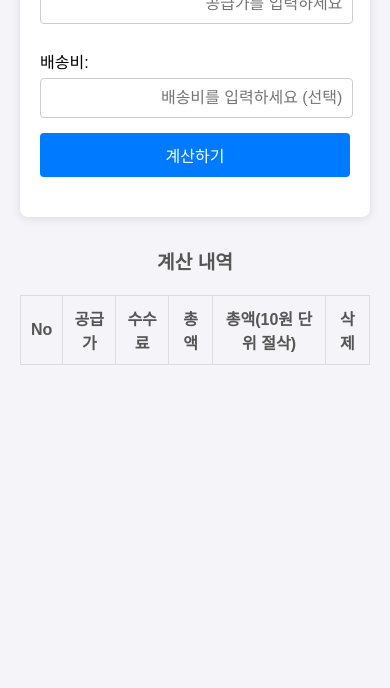
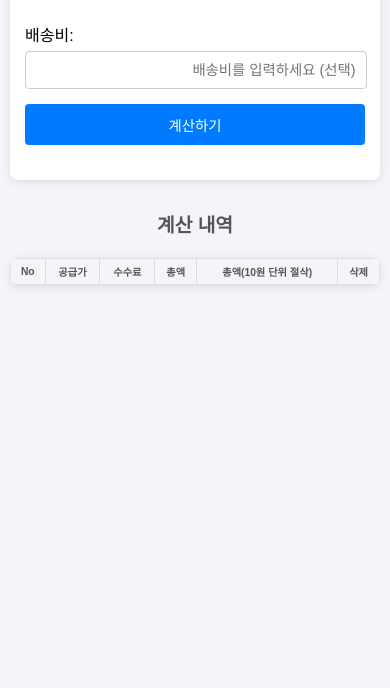
Before and after one commit to geese3/openproduct, a plain HTML site: page index.html in a window 390 px wide. Shown: the part 156-844 px from the top of the page. Drawn offline with Linux system fonts and the light colour scheme.

Commit message:
Update index.html

```diff
--- a/index.html
+++ b/index.html
@@ -68,10 +68,16 @@
         font-size: 1.2em;
         margin-bottom: 15px;
       }
+      .table-wrapper {
+        overflow-x: auto;
+        margin-top: 20px;
+        background: white;
+        border-radius: 8px;
+        box-shadow: 0 2px 10px rgba(0, 0, 0, 0.1);
+      }
       table {
         width: 100%;
         border-collapse: collapse;
-        margin: 20px auto;
       }
       table,
       th,
@@ -82,6 +88,7 @@
       td {
         padding: 10px;
         text-align: center;
+        font-size: 0.9em;
       }
       th {
         background-color: #f4f4f9;
@@ -93,9 +100,36 @@
         padding: 5px 10px;
         cursor: pointer;
         border-radius: 4px;
+        font-size: 0.8em;
       }
       .delete-btn:hover {
         background-color: #ff1a1a;
+      }
+
+      /* 반응형 스타일 */
+      @media (max-width: 600px) {
+        body {
+          padding: 10px;
+        }
+        .calculator {
+          padding: 15px;
+        }
+        .calculator h1 {
+          font-size: 1.2em;
+        }
+        .calculator input,
+        .calculator button {
+          font-size: 0.9em;
+        }
+        table,
+        th,
+        td {
+          font-size: 0.8em;
+          padding: 5px;
+        }
+        .delete-btn {
+          padding: 3px 7px;
+        }
       }
     </style>
   </head>
@@ -127,6 +161,7 @@
 
     <div class="history">
       <h2>계산 내역</h2>
+      <div class="table-wrapper">
         <table>
           <thead>
             <tr>
@@ -142,6 +177,7 @@
             <!-- 계산 내역이 여기에 추가됩니다 -->
           </tbody>
         </table>
+      </div>
     </div>
 
     <script>
```
Lines whose indentation alone changed are shown as unchanged.
